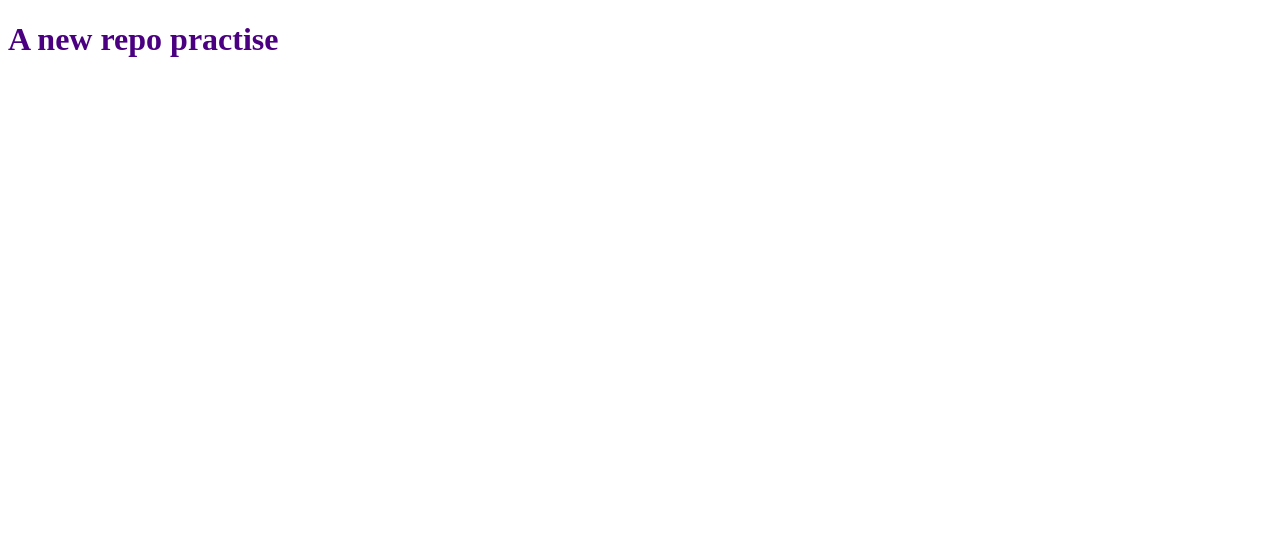
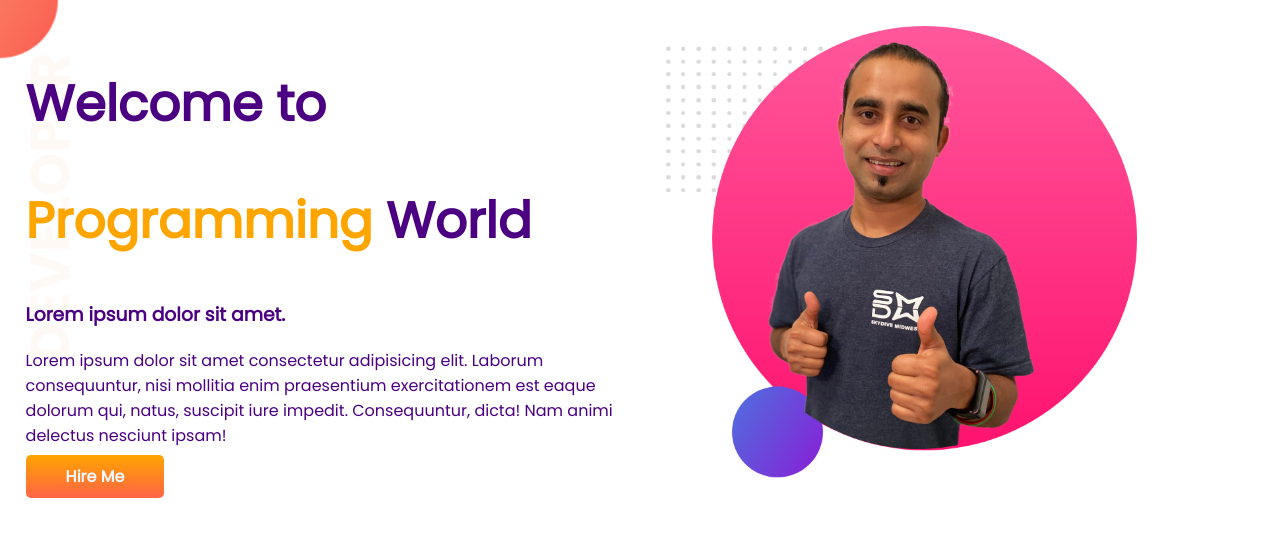
Before and after one commit to SabbirsOfficial/developers-portfolio, a plain HTML site: page index.html in a window 1280 px wide. Drawn offline with Linux system fonts and the light colour scheme.

Commit message:
top banner

```diff
--- a/index.html
+++ b/index.html
@@ -5,9 +5,25 @@
     <meta http-equiv="X-UA-Compatible" content="IE=edge">
     <meta name="viewport" content="width=device-width, initial-scale=1.0">
     <title>Document</title>
+    <link rel="preconnect" href="https://fonts.googleapis.com">
+    <link rel="preconnect" href="https://fonts.gstatic.com" crossorigin>
+    <link href="https://fonts.googleapis.com/css2?family=Poppins&display=swap" rel="stylesheet">
     <link rel="stylesheet" href="style.css">
 </head>
 <body>
-    <h1>A new repo practise</h1>
+    <section class="top-banner">
+            <div class="half-width">
+                <h1>Welcome to</h1>
+                <h1> <span class="orange">Programming</span> World</h1>
+                <h3>Lorem ipsum dolor sit amet.</h3>
+                <p>Lorem ipsum dolor sit amet consectetur adipisicing elit. Laborum consequuntur, nisi mollitia enim praesentium
+                    exercitationem est eaque dolorum qui, natus, suscipit iure impedit. Consequuntur, dicta! Nam animi delectus
+                    nesciunt ipsam!</p>
+                <a class="link-button" href="#" target="_blank">Hire Me</a>
+            </div>
+            <div class="half-width">
+                <img src="images/jhankar2.png" alt="">
+            </div>
+    </section>
 </body>
 </html>
--- a/style.css
+++ b/style.css
@@ -1,3 +1,39 @@
+body{
+    font-family: 'Poppins', sans-serif;
+    color: indigo;
+    margin: 0;
+}
+
 h1{
-    color: indigo;
+    font-size: 50px;
 }
+
+.orange{
+    color: orange;
+}
+
+section{
+    display: flex;
+}
+
+.half-width{
+    width: 50%;
+    padding: 2%;
+}
+
+.half-width img{
+    width: 80%;
+}
+.link-button{
+    text-decoration: none;
+    background-image: linear-gradient(orange, tomato);
+    padding: 10px 40px;
+    color: aliceblue;
+    font-weight: bold;
+    border-radius: 5px;
+}
+
+.top-banner{
+    background-image: url(images/top-banner.png);
+    background-repeat: no-repeat;
+}
```
Also changed, not shown: images/dream-bg.png (added), images/exp-bg.png (added), images/jhankar.png (added), images/jhankar2.png (added), images/my-bg.png (added), images/my-bg2.png (added), images/top-banner.png (added), 7 other files.
